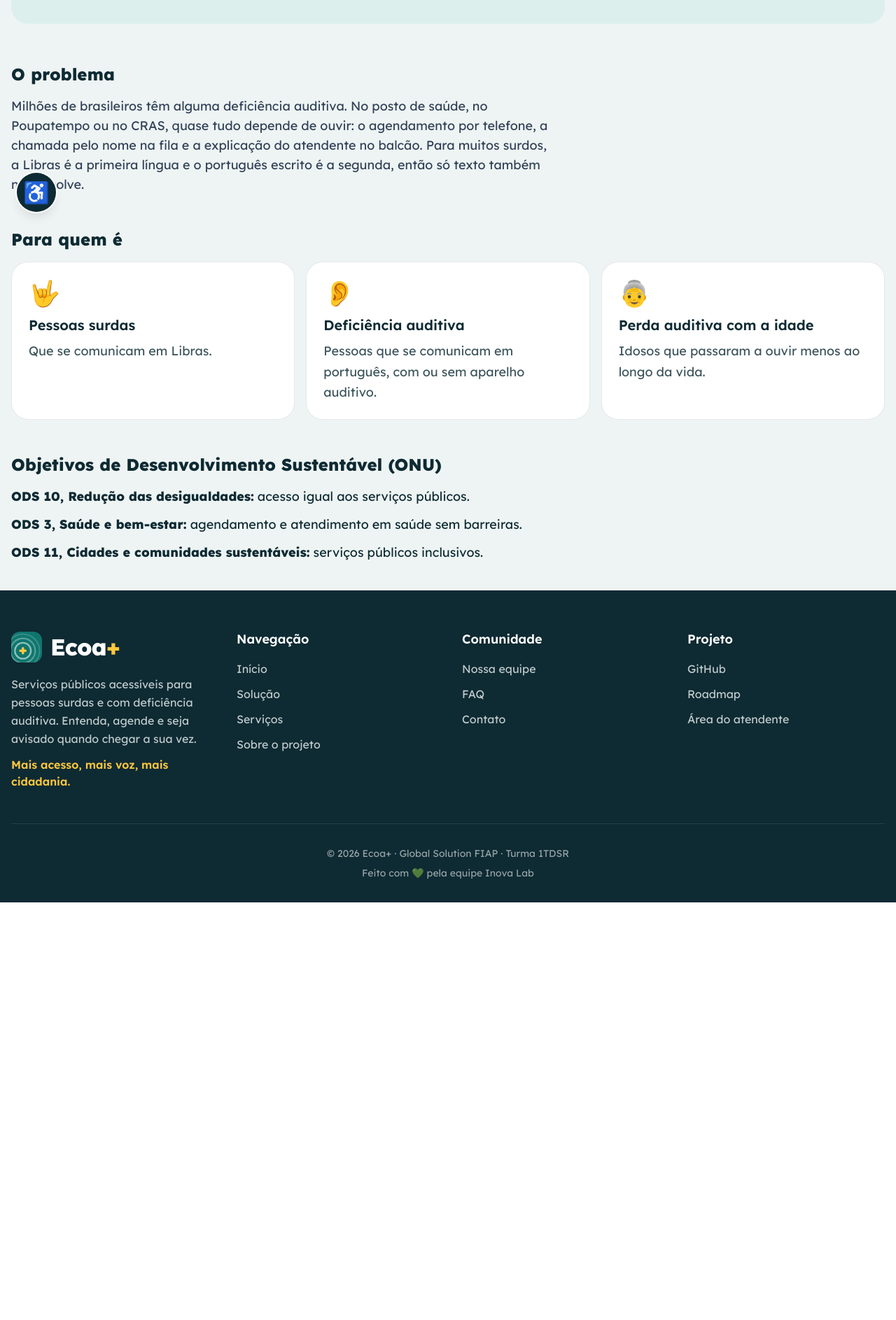
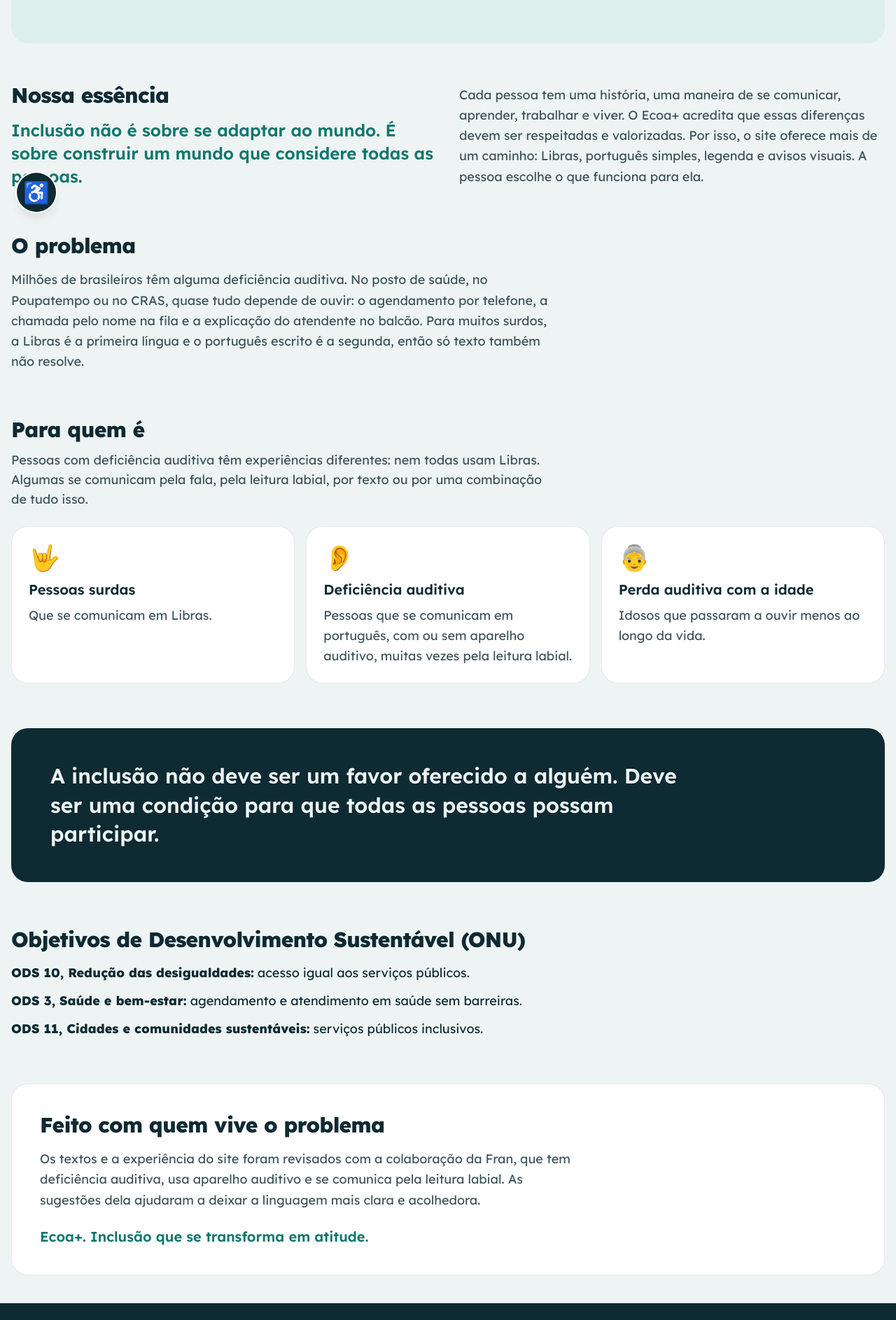
Before and after one commit to thaylira2026-hub/projeto-ecoa-global-solution, a React (Vite) app: page /sobre in a window 1280 px wide. Shown: the part 473-2360 px from the top of the page at 70% size. Before the commit the page ends 1763 px from the top, so only its background shows below. Built offline with nearby package versions, Linux system fonts and the light colour scheme; no server answers.

Commit message:
feat: página Sobre com nossa essência e colaboração da Fran

```diff
--- a/src/pages/Sobre.tsx
+++ b/src/pages/Sobre.tsx
@@ -3,17 +3,37 @@ import TituloPagina from '../components/TituloPagina'
 
 export default function Sobre() {
   return (
-    <div className="space-y-12">
+    <div className="space-y-16">
       <TituloPagina
+        etiqueta="Quem somos"
+        icone="💬"
         titulo="Sobre o Ecoa+"
         descricao="O Ecoa+ nasceu na Inova Lab para que pessoas surdas e com deficiência auditiva sejam atendidas nos serviços públicos com autonomia, sem depender de terceiros."
       />
 
+      <section aria-labelledby="titulo-essencia" className="grid gap-8 lg:grid-cols-2 lg:items-center">
+        <div>
+          <h2 id="titulo-essencia" className="text-3xl font-extrabold tracking-tight">
+            Nossa essência
+          </h2>
+          <p className="mt-4 text-2xl font-semibold leading-snug text-mare">
+            Inclusão não é sobre se adaptar ao mundo. É sobre construir um mundo que considere todas
+            as pessoas.
+          </p>
+        </div>
+        <p className="text-lg leading-relaxed text-tinta/80">
+          Cada pessoa tem uma história, uma maneira de se comunicar, aprender, trabalhar e viver. O
+          Ecoa+ acredita que essas diferenças devem ser respeitadas e valorizadas. Por isso, o site
+          oferece mais de um caminho: Libras, português simples, legenda e avisos visuais. A pessoa
+          escolhe o que funciona para ela.
+        </p>
+      </section>
+
       <section aria-labelledby="titulo-problema">
-        <h2 id="titulo-problema" className="text-2xl font-bold">
+        <h2 id="titulo-problema" className="text-3xl font-extrabold tracking-tight">
           O problema
         </h2>
-        <p className="mt-4 max-w-3xl text-lg text-slate-700">
+        <p className="mt-4 max-w-3xl text-lg leading-relaxed text-tinta/80">
           Milhões de brasileiros têm alguma deficiência auditiva. No posto de saúde, no Poupatempo
           ou no CRAS, quase tudo depende de ouvir: o agendamento por telefone, a chamada pelo nome
           na fila e a explicação do atendente no balcão. Para muitos surdos, a Libras é a primeira
@@ -22,15 +42,20 @@ export default function Sobre() {
       </section>
 
       <section aria-labelledby="titulo-publico">
-        <h2 id="titulo-publico" className="text-2xl font-bold">
+        <h2 id="titulo-publico" className="text-3xl font-extrabold tracking-tight">
           Para quem é
         </h2>
-        <div className="mt-4 grid gap-4 md:grid-cols-3">
+        <p className="mt-3 max-w-3xl text-lg text-tinta/80">
+          Pessoas com deficiência auditiva têm experiências diferentes: nem todas usam Libras.
+          Algumas se comunicam pela fala, pela leitura labial, por texto ou por uma combinação de
+          tudo isso.
+        </p>
+        <div className="mt-6 grid gap-4 md:grid-cols-3">
           <Cartao titulo="Pessoas surdas" icone="🤟">
             <p>Que se comunicam em Libras.</p>
           </Cartao>
           <Cartao titulo="Deficiência auditiva" icone="👂">
-            <p>Pessoas que se comunicam em português, com ou sem aparelho auditivo.</p>
+            <p>Pessoas que se comunicam em português, com ou sem aparelho auditivo, muitas vezes pela leitura labial.</p>
           </Cartao>
           <Cartao titulo="Perda auditiva com a idade" icone="👵">
             <p>Idosos que passaram a ouvir menos ao longo da vida.</p>
@@ -38,8 +63,15 @@ export default function Sobre() {
         </div>
       </section>
 
+      <section className="rounded-3xl bg-tinta px-8 py-12 text-nevoa md:px-14">
+        <p className="max-w-4xl text-2xl font-semibold leading-snug md:text-3xl">
+          A inclusão não deve ser um favor oferecido a alguém. Deve ser uma condição para que todas
+          as pessoas possam participar.
+        </p>
+      </section>
+
       <section aria-labelledby="titulo-ods">
-        <h2 id="titulo-ods" className="text-2xl font-bold">
+        <h2 id="titulo-ods" className="text-3xl font-extrabold tracking-tight">
           Objetivos de Desenvolvimento Sustentável (ONU)
         </h2>
         <ul className="mt-4 space-y-3 text-lg">
@@ -57,6 +89,20 @@ export default function Sobre() {
           </li>
         </ul>
       </section>
+
+      <section aria-labelledby="titulo-escuta" className="rounded-3xl border border-tinta/10 bg-white p-8 md:p-10">
+        <h2 id="titulo-escuta" className="text-3xl font-extrabold tracking-tight">
+          Feito com quem vive o problema
+        </h2>
+        <p className="mt-4 max-w-3xl text-lg leading-relaxed text-tinta/80">
+          Os textos e a experiência do site foram revisados com a colaboração da Fran, que tem
+          deficiência auditiva, usa aparelho auditivo e se comunica pela leitura labial. As sugestões
+          dela ajudaram a deixar a linguagem mais clara e acolhedora.
+        </p>
+        <p className="mt-6 text-xl font-semibold text-mare">
+          Ecoa+. Inclusão que se transforma em atitude.
+        </p>
+      </section>
     </div>
   )
 }
```
